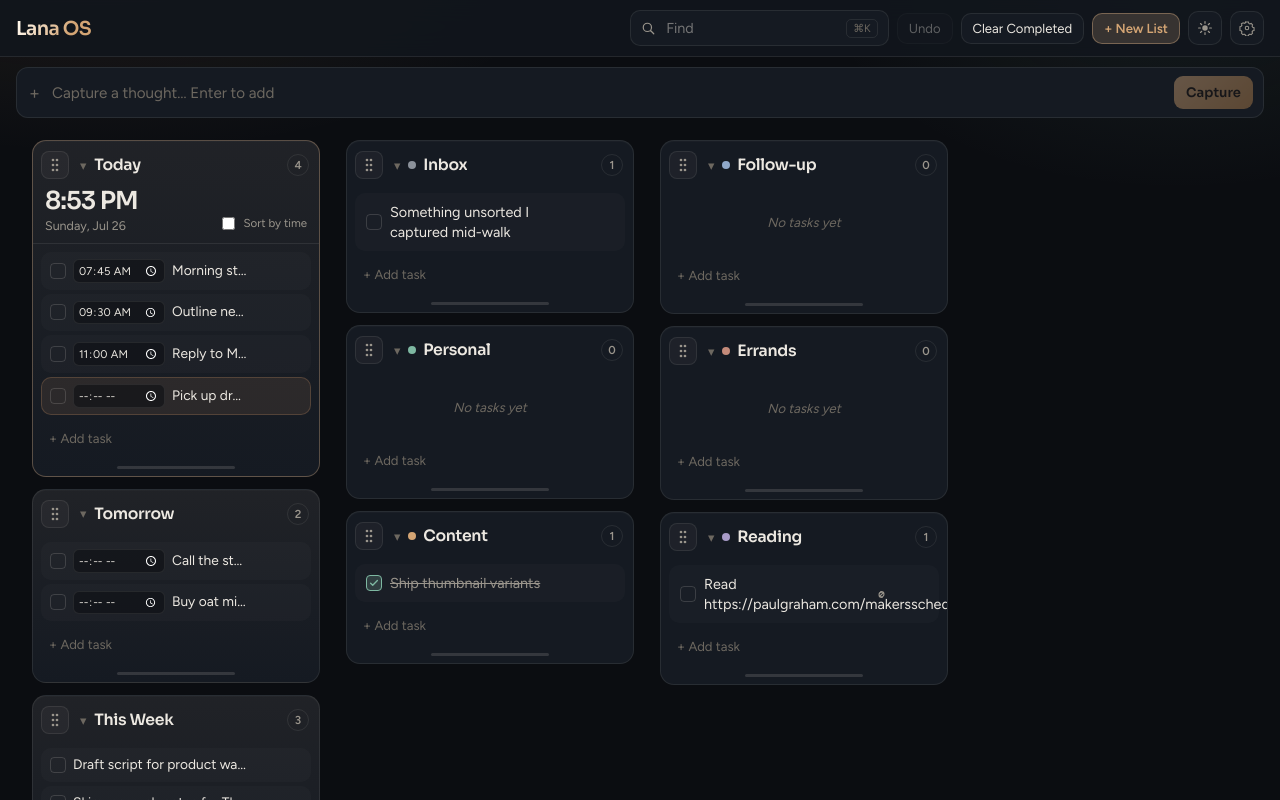
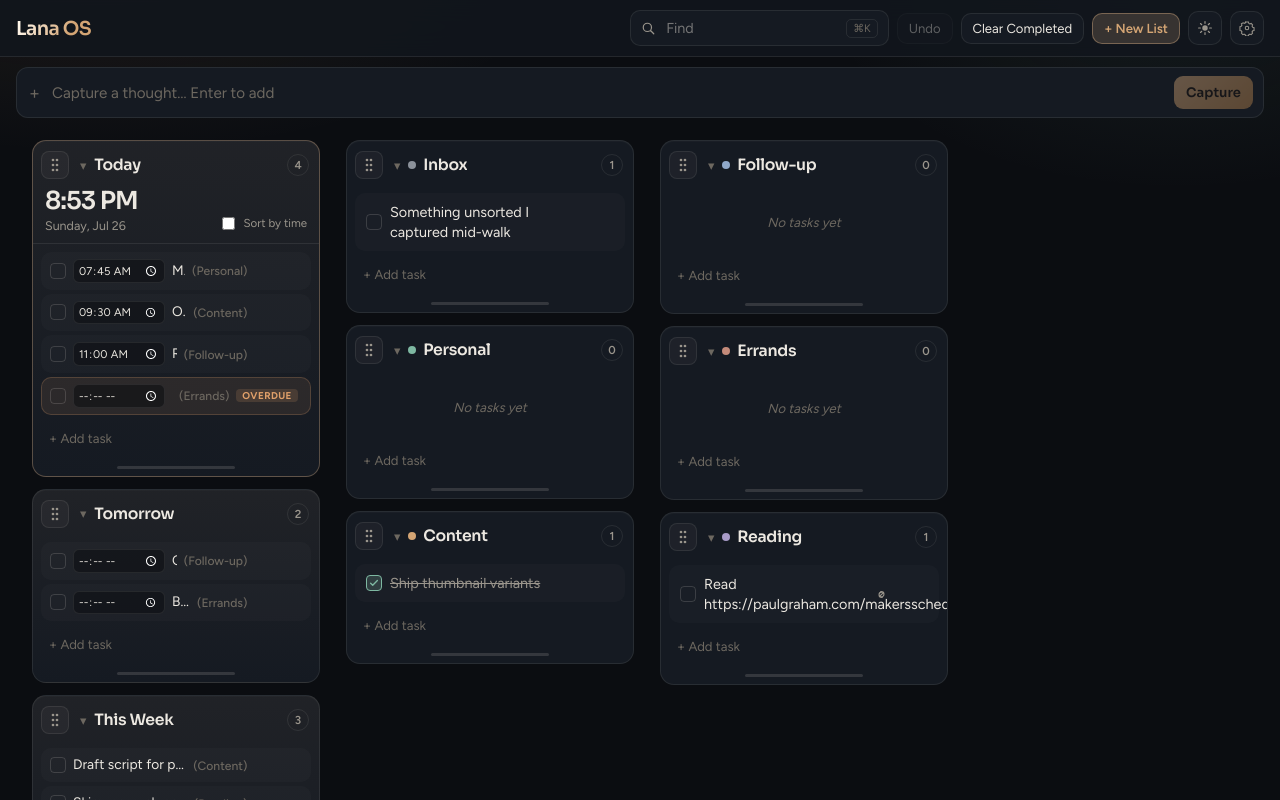
Before and after one commit to lanaivory/lana-os, a React (Vite) app: page / in a window 1280 px wide. Shown: the top 800 px of the page. Built offline with nearby package versions, Linux system fonts and the light colour scheme.

Commit message:
Keep category tag visible on compact playlist rows
Co-authored-by: Lana Ivory <hello@lanaivory.com>

```diff
--- a/src/App.css
+++ b/src/App.css
@@ -733,14 +733,15 @@ body.is-resizing * {
 }
 
 .task__source {
+  flex: 0 0 auto;
   color: var(--faint);
-  font-size: 0.78rem;
+  font-size: 0.76rem;
   font-weight: 500;
+  white-space: nowrap;
 }
 
 .task--compact .badge {
-  margin-left: 6px;
-  vertical-align: middle;
+  flex: 0 0 auto;
 }
 
 .badge {
--- a/src/components/TaskRow.tsx
+++ b/src/components/TaskRow.tsx
@@ -126,13 +126,15 @@ export function TaskRow({
 
           <p className="task__text">
             <HighlightedText text={task.text} query={query} />
-            {showSource && source && (
-              <span className="task__source"> ({source.name})</span>
-            )}
-            {task.overdue && !task.completed && (
-              <span className="badge badge--overdue">OVERDUE</span>
-            )}
           </p>
+
+          {showSource && source && (
+            <span className="task__source">({source.name})</span>
+          )}
+
+          {task.overdue && !task.completed && (
+            <span className="badge badge--overdue">OVERDUE</span>
+          )}
 
           {url && (
             <a
```
